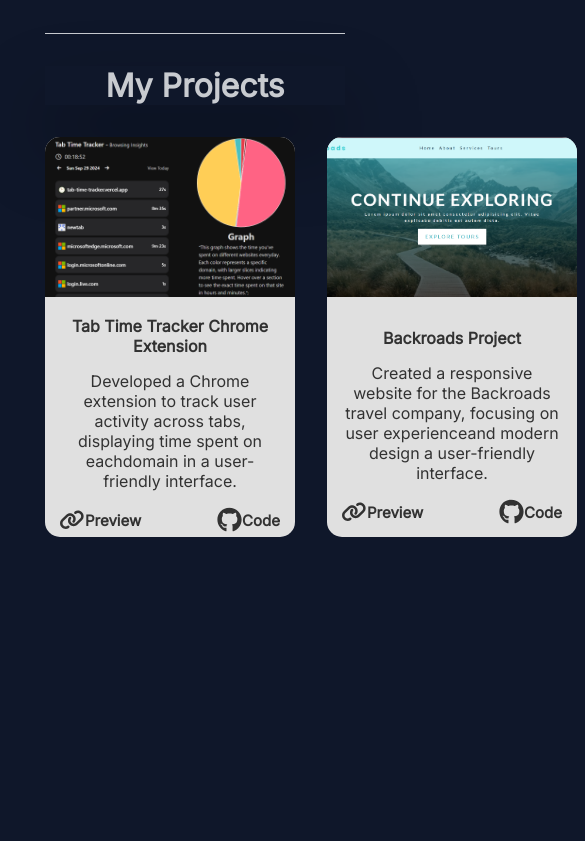
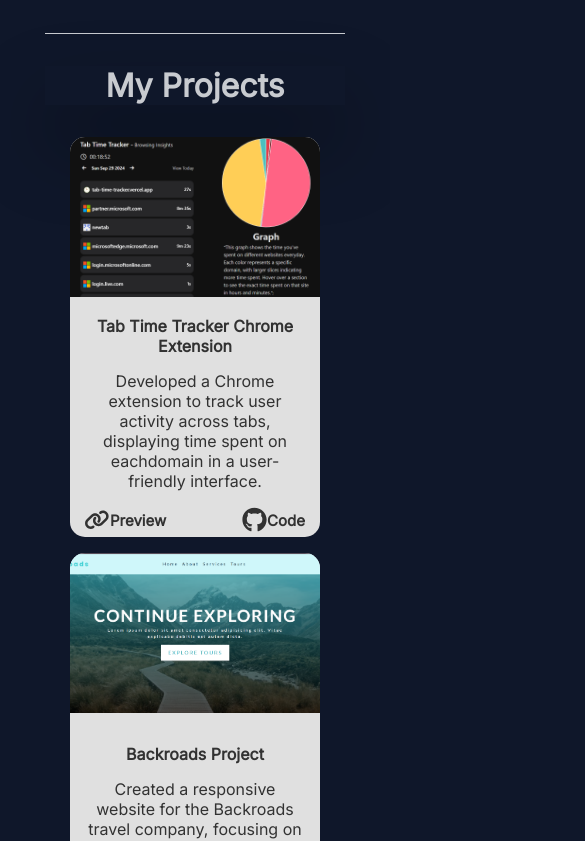
Before and after one commit to ShaikAyub7/portfolio, a React (Vite) app: page / in a window 390 px wide. Shown: the part 1540-2381 px from the top of the page, 585 px wide, since content can reach past the window. Before the commit the page ends 2085 px from the top, so only its background shows below. Built offline with nearby package versions, Linux system fonts and the light colour scheme.

Commit message:
card resposive

```diff
--- a/src/index.css
+++ b/src/index.css
@@ -360,9 +360,18 @@ body {
     display: grid;
     grid-template-columns: repeat(2, 1fr);
     gap: 1rem;
+    place-items: center;
     justify-content: space-between;
     margin-top: 2rem;
     font-size: 1rem;
+  }
+  .cards-container {
+    display: grid;
+    grid-template-columns: 1fr;
+    place-items: center;
+    gap: 1rem;
+    margin: 0 auto;
+    flex-wrap: wrap;
   }
 }
 /* Name animation */
```
